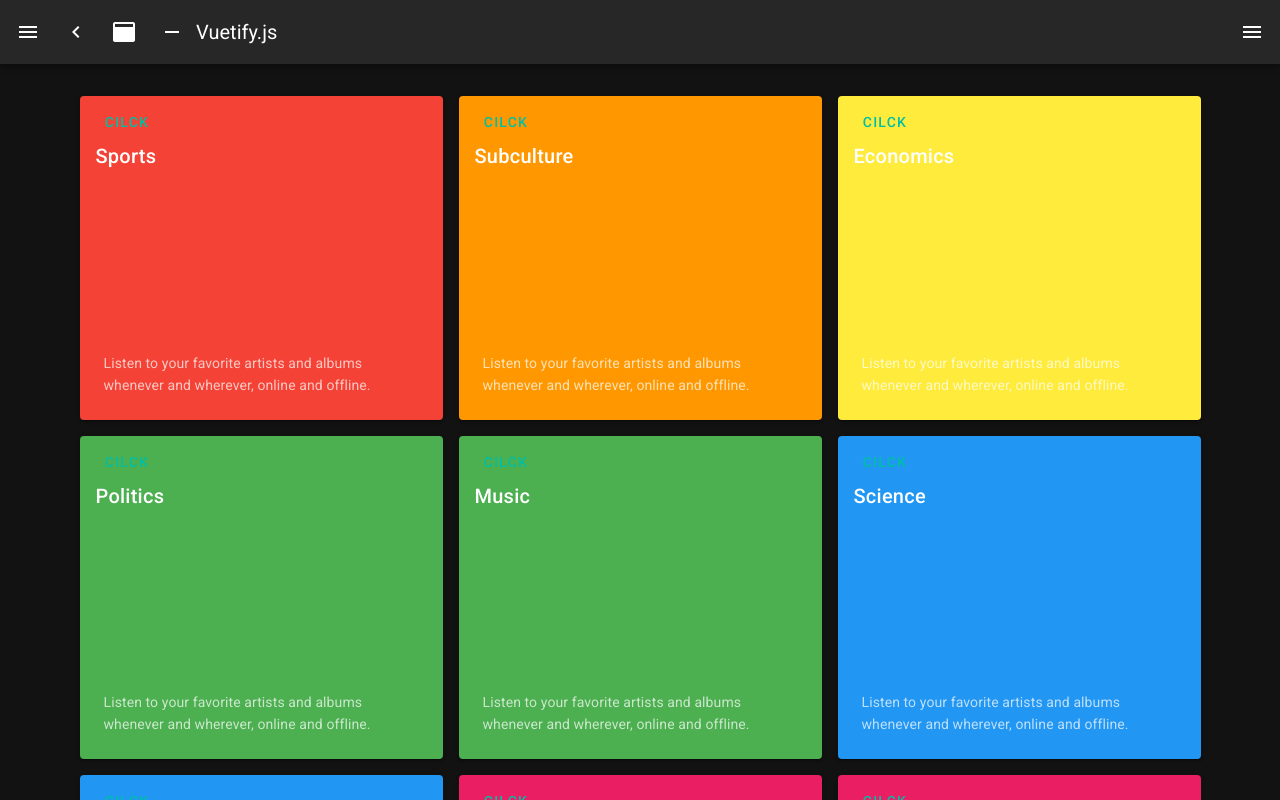
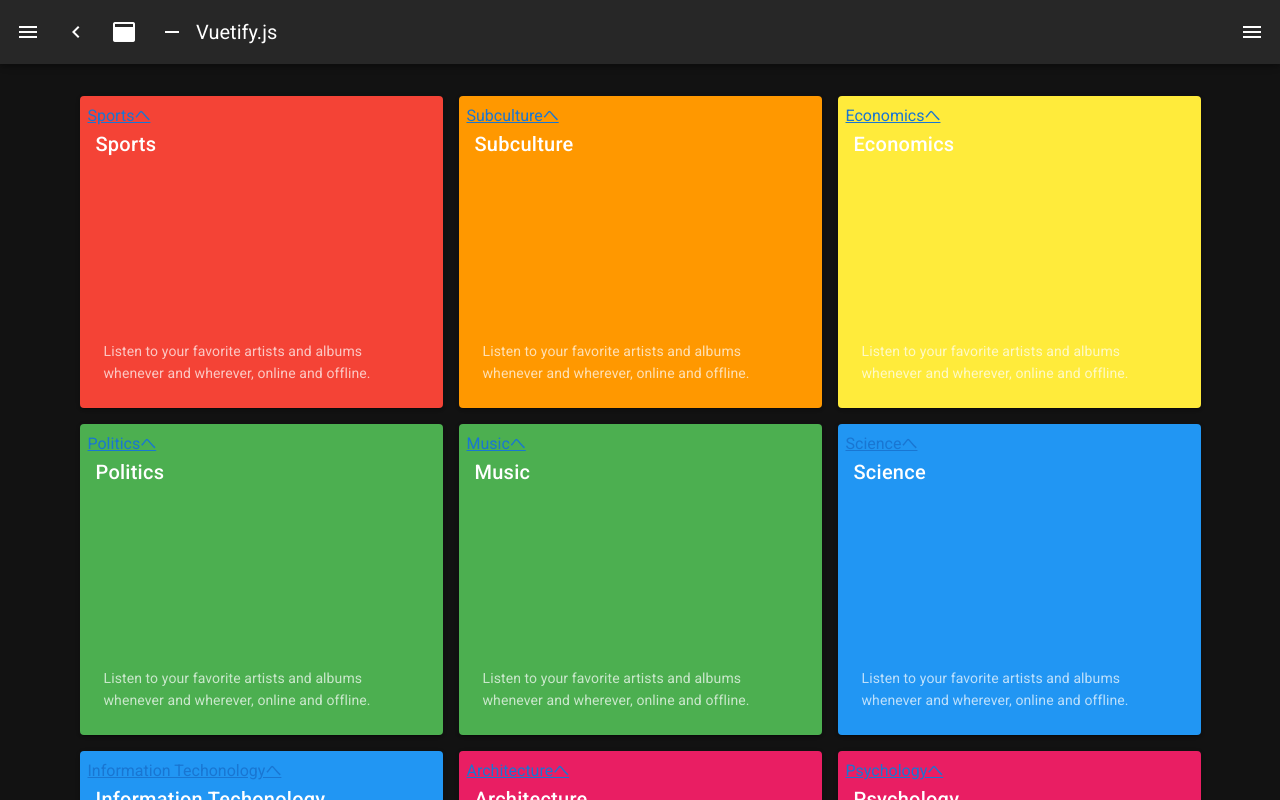
Before and after one commit to neouniverse1997/MyFavoriteBlog, a Nuxt app in the folder project/: page /tag_index in a window 1280 px wide. Shown: the top 800 px of the page. Built offline with nearby package versions, Linux system fonts and the light colour scheme.

Commit message:
タグ一覧to記事一覧へのrouting完了

```diff
--- a/project/index.d.ts
+++ /dev/null
@@ -1,5 +0,0 @@
-declare module "*.vue" {
-    import Vue from "vue";
-    const _default: Vue;
-    export default _default;
-}
--- a/project/layouts/default.vue
+++ b/project/layouts/default.vue
@@ -65,23 +65,8 @@ export default {
         },
         {
           icon: "mdi-chart-bubble",
-          title: "Inspire",
-          to: "/inspire"
-        },
-        {
-          icon: "mdi-chart-bubble",
           title: "Tags",
           to: "/tag_index"
-        },
-        {
-          icon: "mdi-wrench",
-          title: "Login",
-          to: "/login"
-        },
-        {
-          icon: "mdi-wrench",
-          title: "Article",
-          to: "/article_index"
         }
       ],
       miniVariant: false,
--- a/project/pages/article_index.vue
+++ b/project/pages/articles.vue
@@ -29,13 +29,10 @@
             <!-- 以下、ボタン押した時に表示されるダイアログ -->
             <v-card v-if="currentArticle" class="pa-1">
               <v-card-title class="headline text-center pb-3">{{currentArticle.title}}</v-card-title>
-              <v-card-subtitle　class="py-3">作成日　: {{createDateTime(currentArticle.updatedAt)}}</v-card-subtitle>
+              <v-card-subtitle class="py-3">作成日 : {{createDateTime(currentArticle.updatedAt)}}</v-card-subtitle>
               <v-divider></v-divider>
               <!-- <v-img class="show-img" width="50rem" :src="currentArticle.image.url" /> -->
               <v-card-text min-height="50em" style="background-color: white;">
-                <span class="text-h6 black--text pa-1" v-html="currentArticle.contents"></span>
-                <span class="text-h6 black--text pa-1" v-html="currentArticle.contents"></span>
-                <span class="text-h6 black--text pa-1" v-html="currentArticle.contents"></span>
                 <span class="text-h6 black--text pa-1" v-html="currentArticle.contents"></span>
               </v-card-text>
               <v-divider></v-divider>
@@ -71,7 +68,7 @@
 }
 
 .effect-fade {
-  　opacity: 0;
+  opacity: 0;
   width: 0;
 }
 
@@ -123,6 +120,9 @@ export default class Article extends Vue {
   }
 
   created() {
+    // カテゴリIDを取得
+    this.categoryId = parseInt(this.$route.query.tags);
+
     // クエリ条件指定
     // https://typescript-jp.gitbook.io/deep-dive/recap/null-undefined
     const query: string =
--- a/project/pages/tag_index.vue
+++ b/project/pages/tag_index.vue
@@ -6,7 +6,7 @@
       <v-layout wrap>
         <v-flex xs12 sm6 md4 v-for="content in contents" v-bind:key="content.title">
           <v-card class="pa-2 ma-2 mx-2" :color="content.color">
-            <v-btn text color="teal accent-4" @click="onClickButton()">Cilck</v-btn>
+            <nuxt-link :to="{ path: 'articles', query: { tags: content.id }}">{{content.title}}へ</nuxt-link>
             <v-img :src="content.image">
               <v-toolbar-title class="text-h6 white--text pl-2">{{content.title}}</v-toolbar-title>
             </v-img>
@@ -31,14 +31,7 @@
 
 <script lang="ts">
 import { Vue, Component, Prop } from "vue-property-decorator";
-
-// profileページで表示されるROOT_CONTENTS
-interface rootContent {
-  title: string;
-  image: string;
-  explain: string;
-  color: string;
-}
+import { rootContent } from "../types/interface";
 
 @Component
 export default class profileClass extends Vue {
@@ -49,65 +42,68 @@ export default class profileClass extends Vue {
   ];
   private contents: rootContent[] = [
     {
+      id: 1,
       title: "Sports",
       image: this.images[0],
       explain: this.explain[0],
       color: "red"
     },
     {
+      id: 2,
       title: "Subculture",
       image: this.images[0],
       explain: this.explain[0],
       color: "orange"
     },
     {
+      id: 3,
       title: "Economics",
       image: this.images[0],
       explain: this.explain[0],
       color: "yellow"
     },
     {
+      id: 4,
       title: "Politics",
       image: this.images[0],
       explain: this.explain[0],
       color: "green"
     },
     {
+      id: 5,
       title: "Music",
       image: this.images[0],
       explain: this.explain[0],
       color: "green"
     },
     {
+      id: 6,
       title: "Science",
       image: this.images[0],
       explain: this.explain[0],
       color: "blue"
     },
     {
+      id: 7,
       title: "Information Techonology",
       image: this.images[0],
       explain: this.explain[0],
       color: "blue"
     },
     {
+      id: 8,
       title: "Architecture",
       image: this.images[0],
       explain: this.explain[0],
       color: "pink"
     },
     {
+      id: 9,
       title: "Psychology",
       image: this.images[0],
       explain: this.explain[0],
       color: "pink"
     }
   ];
-
-  onClickButton() {
-    // ボタンが押された時の処理
-    this.reveal = true;
-    console.log(`IDを渡して次のページへ飛ぶ: ${this.reveal}`);
-  }
 }
 </script>
```
Also changed, not shown: project/shims-vue.d.ts (added, +14 -0 lines), project/types/interface.d.ts (+11 -1 lines).
